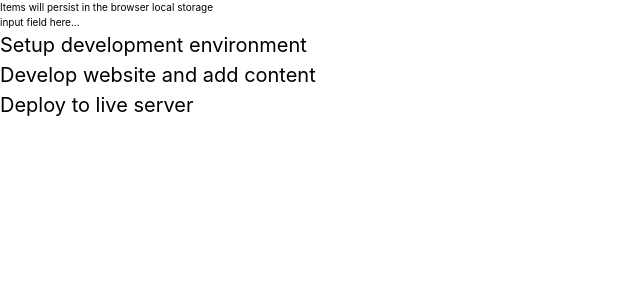
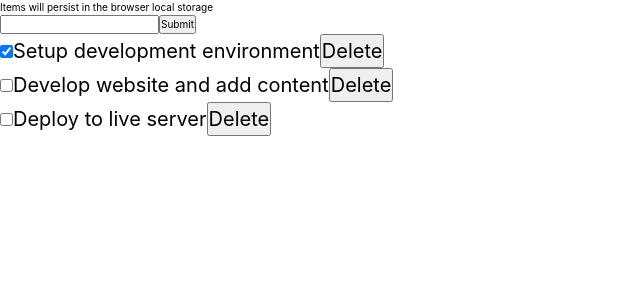
Before and after one commit to devendra-alt/react-vite-todo, a React (Vite) app: page / in a window 1280 px wide. Shown: the top 300 px of the page, without its empty margins (0-640 px from the left). Built offline with nearby package versions, Linux system fonts and the light colour scheme.

Commit message:
Add todo events for add,update,delete,edit methods

```diff
--- a/src/components/ToDoLogic.jsx
+++ b/src/components/ToDoLogic.jsx
@@ -1,8 +1,9 @@
+import { useState } from 'react';
 import InputTodo from './TodoInput';
 import TodoList from './TodoList';
 
 const TodosLogic = () => {
-  const todos = [
+  const [todos, setToDos] = useState([
     {
       id: 1,
       title: 'Setup development environment',
@@ -18,11 +19,28 @@ const TodosLogic = () => {
       title: 'Deploy to live server',
       completed: false,
     },
-  ];
+  ]);
+
+  const [title, setTitle] = useState('');
+
+  function handleCheckbox(id) {
+    setToDos((pre) =>
+      pre.map((el) => (el.id === id ? { ...el, completed: !el.completed } : el))
+    );
+  }
+
+  function delTodo(id) {
+    setToDos([...todos.filter((todo) => todo.id !== id)]);
+  }
+
   return (
     <div>
       <InputTodo />
-      <TodoList todoList={todos} />
+      <TodoList
+        todos={todos}
+        handleCheckbox={handleCheckbox}
+        delTodo={delTodo}
+      />
     </div>
   );
 };
--- a/src/components/TodoInput.jsx
+++ b/src/components/TodoInput.jsx
@@ -1,2 +1,13 @@
-const InputTodo = () => <div>input field here...</div>;
+const InputTodo = () => {
+  function handleChange(e) {
+    console.log(e.target.value);
+  }
+  return (
+    <form>
+      <input type="text" name="" id="" onChange={handleChange} />
+      <button>Submit</button>
+    </form>
+  );
+};
+
 export default InputTodo;
--- a/src/components/TodoItem.jsx
+++ b/src/components/TodoItem.jsx
@@ -1,9 +1,16 @@
 import PropTypes from 'prop-types';
 
-const TodoItem = ({ todoTask }) => <li>{todoTask.title}</li>;
-TodoItem.propTypes = {
-  todoTask: PropTypes.shape({
-    title: PropTypes.string,
-  }).isRequired,
+const TodoItem = ({ todoTask, handleCheckbox, delTodo }) => {
+  return (
+    <li>
+      <input
+        type="checkbox"
+        checked={todoTask.completed}
+        onChange={() => handleCheckbox(todoTask.id)}
+      />
+      {todoTask.title}
+      <button onClick={() => delTodo(todoTask.id)}>Delete</button>
+    </li>
+  );
 };
 export default TodoItem;
--- a/src/components/TodoList.jsx
+++ b/src/components/TodoList.jsx
@@ -1,22 +1,23 @@
 import PropType from 'prop-types';
 import TodoItem from './TodoItem';
 
-const TodoList = (props) => {
-  const { todoList } = props;
+const TodoList = ({ todos, handleCheckbox, delTodo }) => {
   return (
     <ul>
-      {todoList.map((todo) => (
-        <TodoItem key={todo.id} todoTask={todo} />
-      ))}
+      {todos.map((todo) => {
+        return (
+          <TodoItem
+            key={todo.id}
+            todoTask={todo}
+            handleCheckbox={handleCheckbox}
+            delTodo={delTodo}
+          />
+        );
+      })}
     </ul>
   );
 };
 
-TodoList.propTypes = {
-  props: PropType.shape({
-    todoList: PropType.arrayOf(PropType.string),
-  }).isRequired,
-  todoList: PropType.arrayOf(PropType.string).isRequired,
-};
+TodoList.propTypes = {};
 
 export default TodoList;
```
